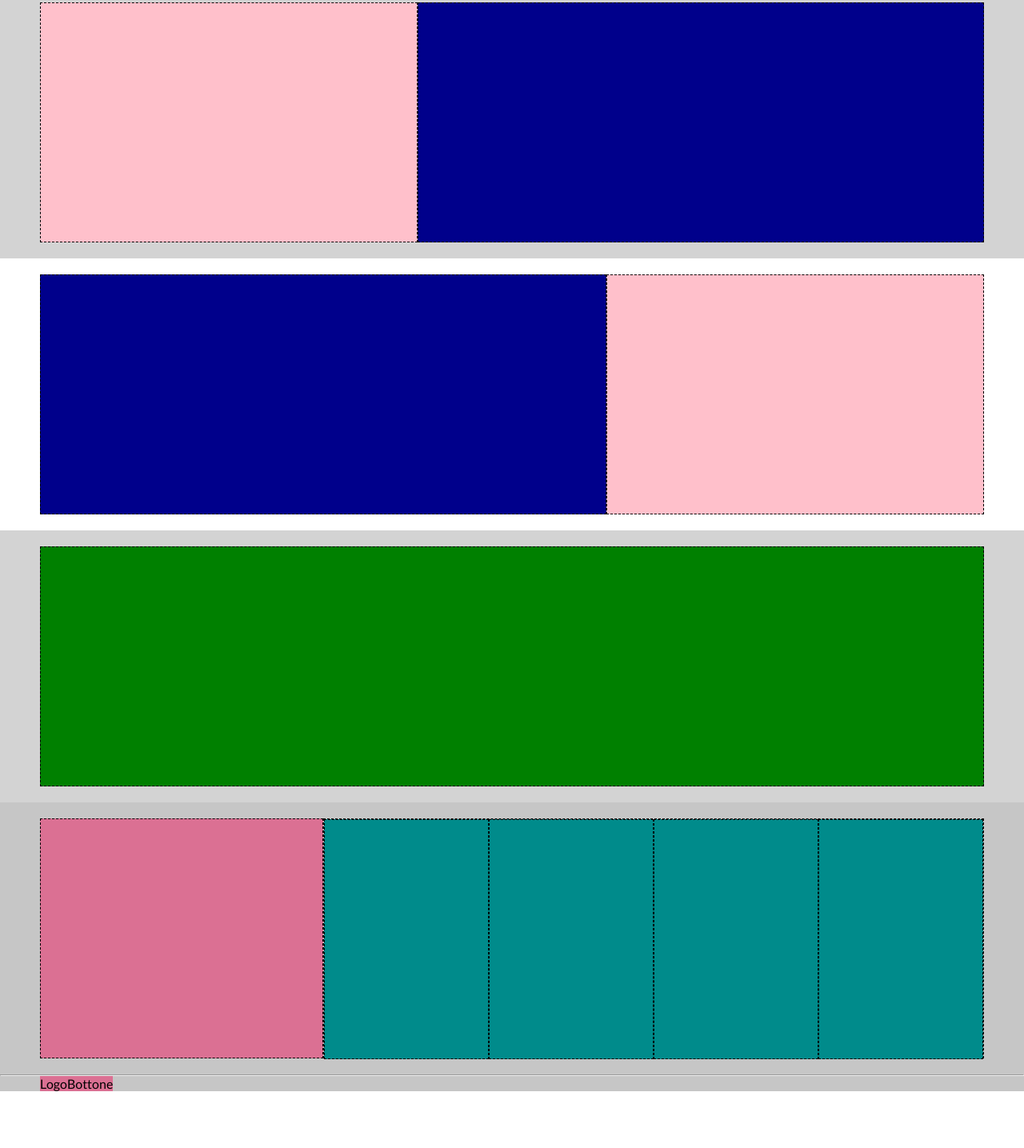
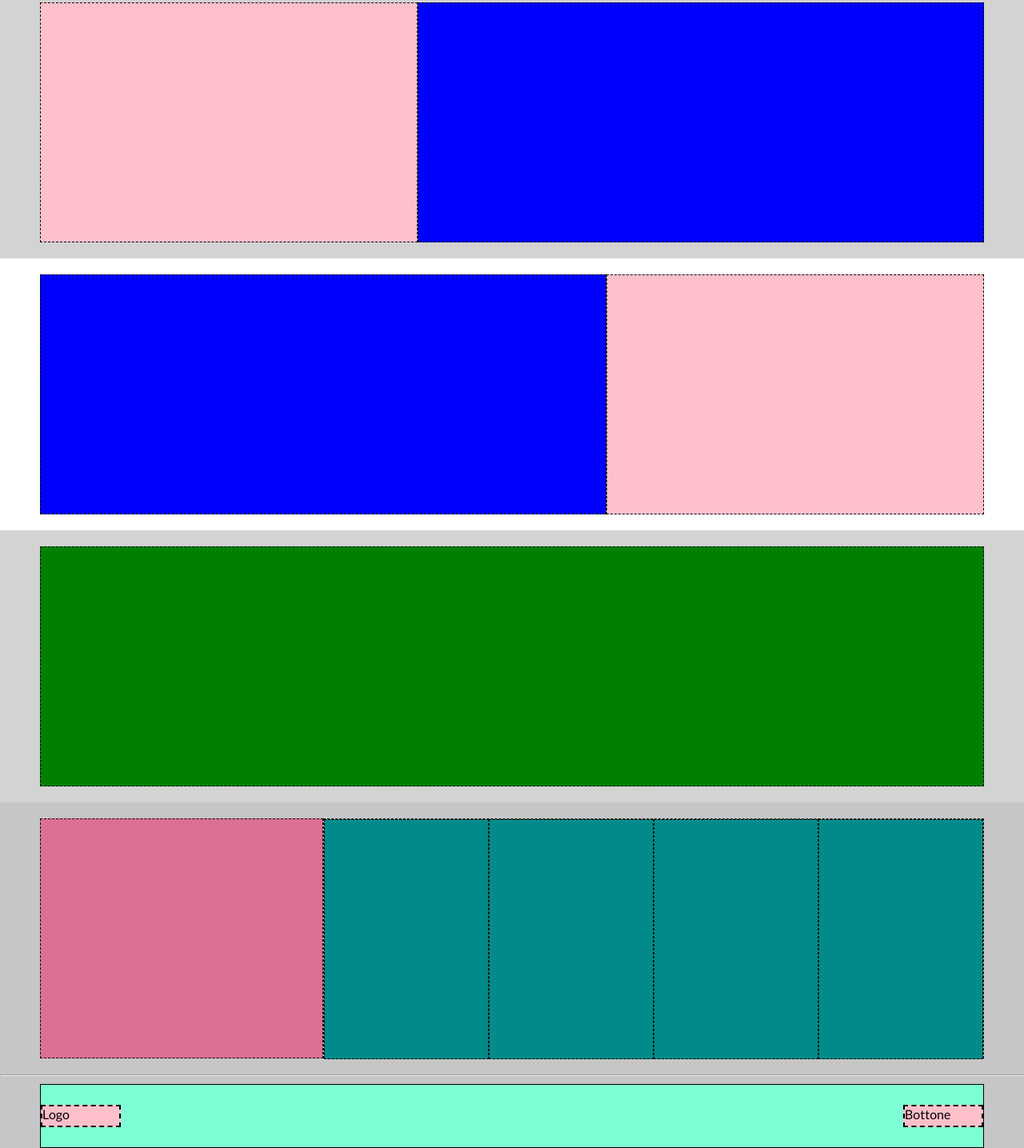
Before and after one commit to Alessio-Gasbarro/htmlcss-struttura-discord, a plain HTML site: page index.html in a window 1280 px wide. Shown: the part 748-2183 px from the top of the page at 80% size. Before the commit the page ends 2112 px from the top, so only its background shows below. Drawn offline with Linux system fonts and the light colour scheme.

Commit message:
[UPD] Base Finalized

```diff
--- a/css/style.css
+++ b/css/style.css
@@ -94,10 +94,32 @@ li{
     width: 100%;
 }
 
+/*-- FOOTER --*/
+
+.foot{
+    height: 80px;
+    border: 1px solid #000;
+    margin-top: 10px;
+}
+
+.foot-btn{
+    width: 100px;
+    border: 2px dashed #000;
+    margin: 25px 0;
+}
+
+.space-between{
+    justify-content: space-between;
+}
+
 /*-- ALL BG COLORS --*/
 
 .bg-gold{
     background-color: goldenrod;
+}
+
+.bg-lightblue{
+    background-color: blue;
 }
 
 .bg-blue{
@@ -127,3 +149,7 @@ li{
 .bg-darkcyan{
     background-color: darkcyan;
 }
+
+.bg-aqua{
+    background-color: aquamarine;
+}
--- a/index.html
+++ b/index.html
@@ -50,7 +50,7 @@ wght@0,100;0,300;0,400;0,700;0,900;1,100;1,300;1,400;1,700;1,900
         <div class="bg-white">
             <div class="container d-flex">
                 <div class="col-60">
-                    <div class="content bg-blue"></div>
+                    <div class="content bg-lightblue"></div>
                 </div>
                 <div class="col-40">
                     <div class="content bg-pink"></div>
@@ -64,7 +64,7 @@ wght@0,100;0,300;0,400;0,700;0,900;1,100;1,300;1,400;1,700;1,900
                     <div class="content bg-pink"></div>
                 </div>
                 <div class="col-60">
-                    <div class="content bg-blue"></div>
+                    <div class="content bg-lightblue"></div>
                 </div>
             </div>
         </div>
@@ -72,7 +72,7 @@ wght@0,100;0,300;0,400;0,700;0,900;1,100;1,300;1,400;1,700;1,900
         <div class="bg-white">
             <div class="container d-flex">
                 <div class="col-60">
-                    <div class="content bg-blue"></div>
+                    <div class="content bg-lightblue"></div>
                 </div>
                 <div class="col-40">
                     <div class="content bg-pink"></div>
@@ -110,8 +110,8 @@ wght@0,100;0,300;0,400;0,700;0,900;1,100;1,300;1,400;1,700;1,900
             <div class="container d-flex">
                 <div class="col-100">
                     <div class="foot bg-aqua d-flex space-between">
-                        <div class="foot-btn bg-rose">Logo</div>
-                        <div class="foot-btn bg-rose">Bottone</div>
+                        <div class="foot-btn bg-pink word">Logo</div>
+                        <div class="foot-btn bg-pink word">Bottone</div>
                     </div>
                 </div>
             </div>
```
